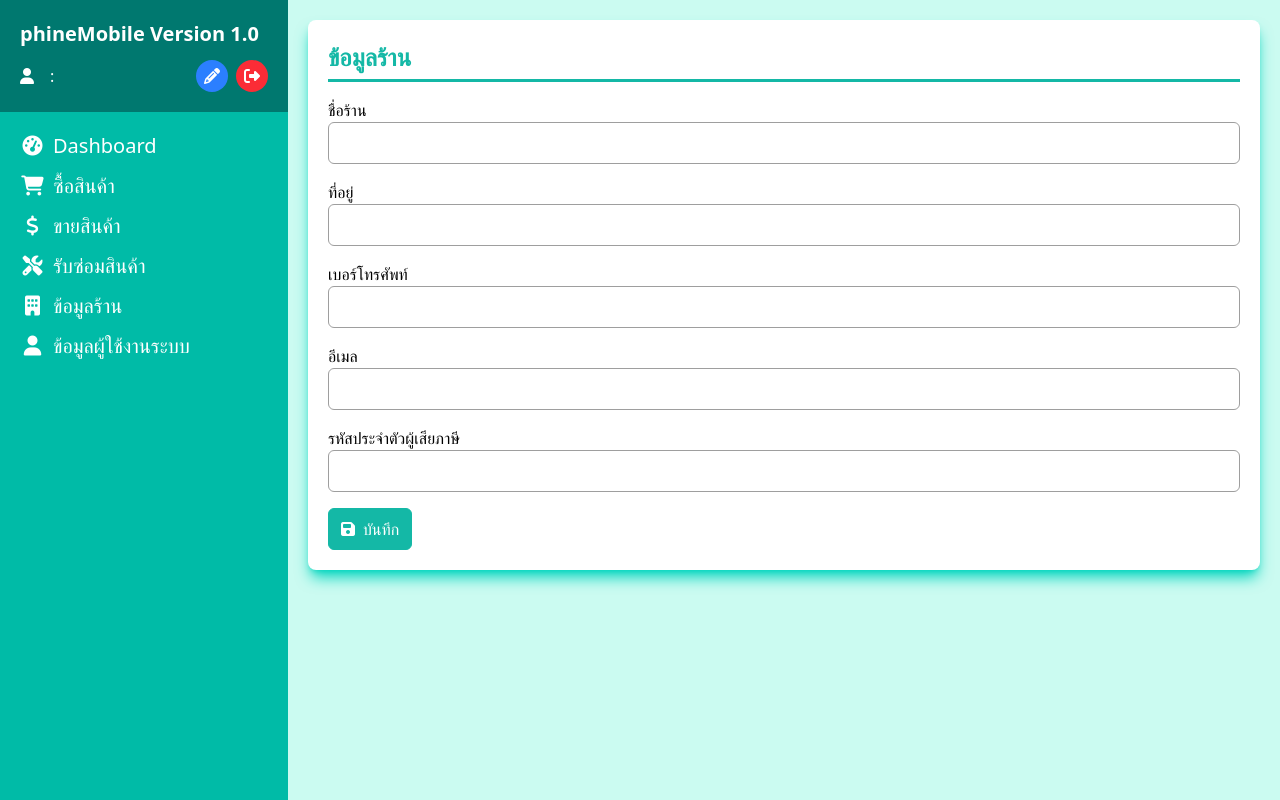
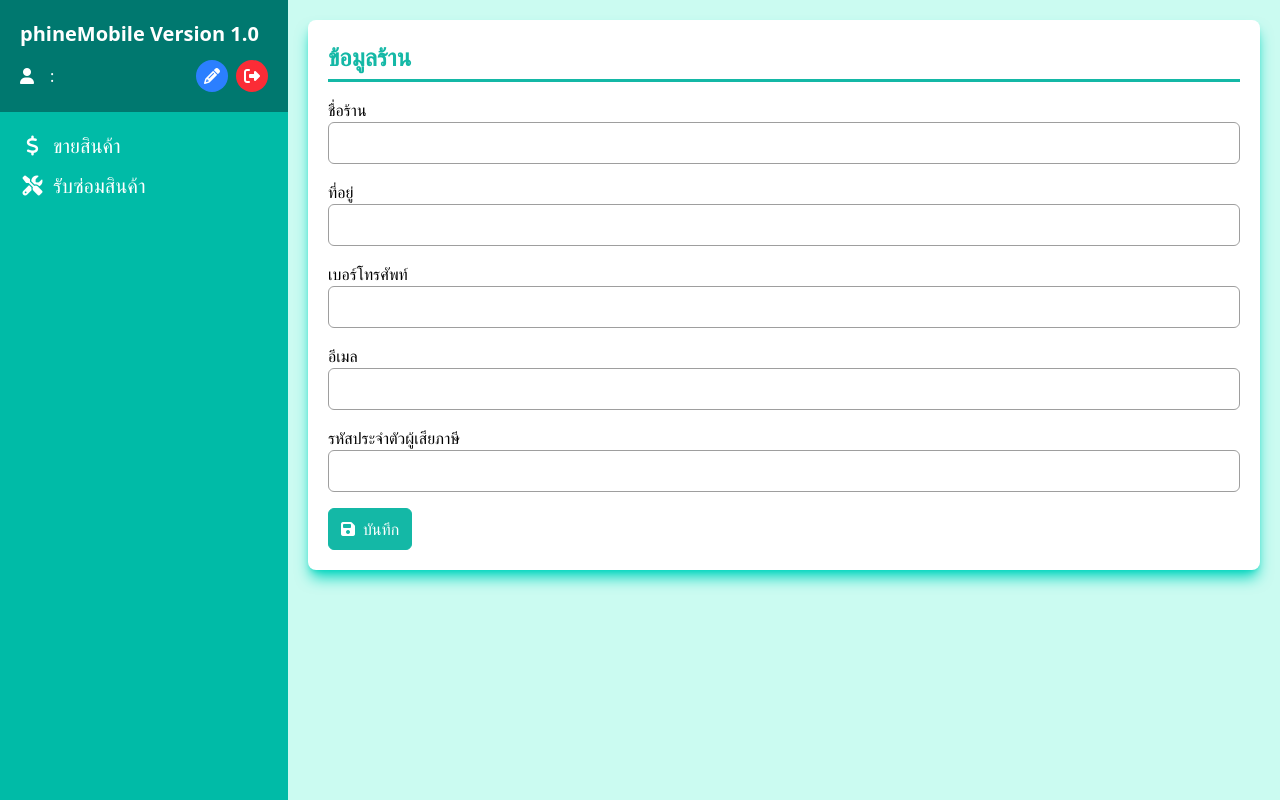
Before and after one commit to waranyafeen/phinemobile-web, a Next.js app: page /backoffice/company in a window 1280 px wide. Built offline with nearby package versions, Linux system fonts and the light colour scheme; no server answers.

Commit message:
edit level admin and user

```diff
--- a/src/app/backoffice/sidebar.tsx
+++ b/src/app/backoffice/sidebar.tsx
@@ -102,6 +102,8 @@ export default function Sidebar() {
             </div>
 
             <div className="flex flex-col gap-3 text-white text-xl p-5">
+                { level === 'admin' && (
+                    <>
                         <div>
                             <Link href="/backoffice/dashboard">
                                 <i className="fa fa-tachometer-alt mr-2 w-[25px] text-center"></i>
@@ -114,6 +116,8 @@ export default function Sidebar() {
                                 ซื้อสินค้า
                             </Link>
                         </div>
+                    </>
+                )}
                 <div>
                     <Link href="/backoffice/sell">
                         <i className="fa fa-dollar-sign mr-2 w-[25px] text-center"></i>
@@ -126,6 +130,8 @@ export default function Sidebar() {
                         รับซ่อมสินค้า
                     </Link>
                 </div>
+                {level === 'admin' && (
+                    <>
                         <div>
                             <Link href="/backoffice/company">
                                 <i className="fa fa-building mr-2 w-[25px] text-center"></i>
@@ -138,6 +144,8 @@ export default function Sidebar() {
                                 ข้อมูลผู้ใช้งานระบบ
                             </Link>
                         </div>
+                    </>
+                )}
             </div>
             <Modal title="แก้ไขข้อมูลผู้ใช้งาน" isOpen={isShow} onClose={handleCloseModal}>
                 <div>
```
Lines whose indentation alone changed are shown as unchanged.
